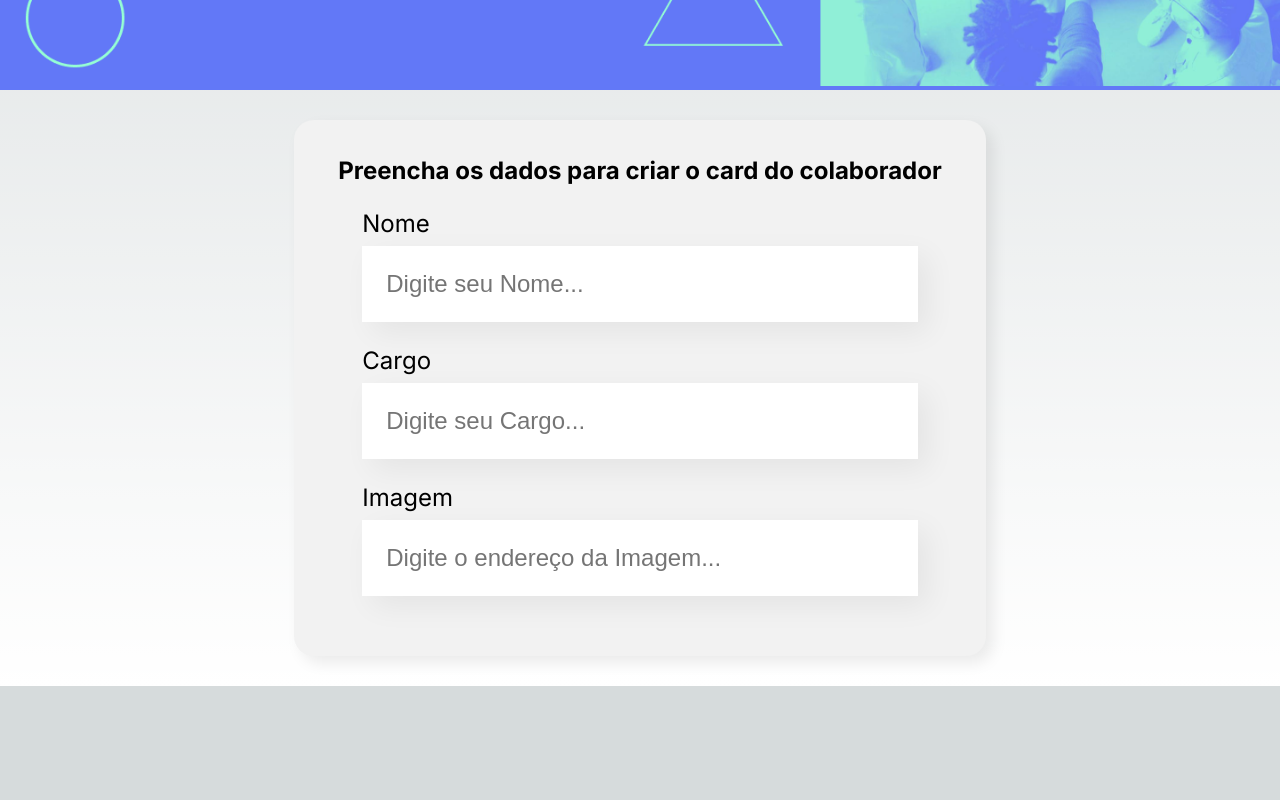
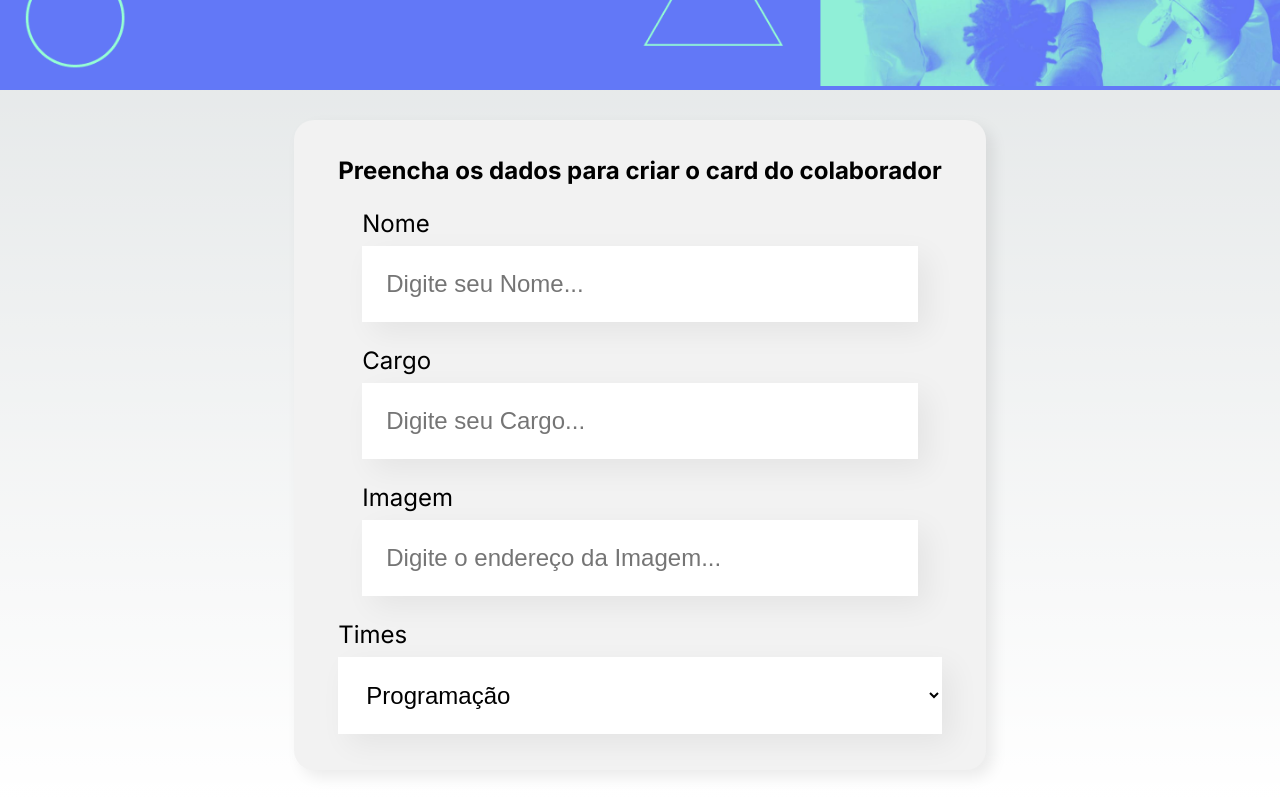
Before and after one commit to xande-rj/React_alurabasic, a Next.js app: page / in a window 1280 px wide. Shown: the part 408-1208 px from the top of the page. Before the commit the page ends 1094 px from the top, so only its background shows below. Built offline with nearby package versions, Linux system fonts and the light colour scheme.

Commit message:
Adição do campo Lista suspensa ao formulario

```diff
--- a/src/app/componetes/Formulario/Formulario.js
+++ b/src/app/componetes/Formulario/Formulario.js
@@ -1,6 +1,18 @@
 import CampoTexto from "../CampoTexto"
+import ListaSuspensa from "../Listasuspensa"
 import "./Formulario.css"
 function Formulario (){
+
+    const times = [
+        'Programação',
+        'Data science',
+        'Devoups',
+        'UX e Design',
+        'Programação',
+        'Inovação',
+        'Front-End',
+    ]
+
     return(
 
         <section className="Formulario">
@@ -9,6 +21,7 @@
             <CampoTexto label="Nome" placeholder="Digite seu Nome"/>
             <CampoTexto label="Cargo" placeholder="Digite seu Cargo"/>
             <CampoTexto label="Imagem" placeholder="Digite o endereço da Imagem"/>
+            <ListaSuspensa label="Times" itens={times}/>
             </form>
         </section>
     )
--- /dev/null
+++ b/src/app/componetes/Listasuspensa/ListaSuspensa.css
@@ -0,0 +1,15 @@
+.lista-suspensa label{
+    display: block;
+    margin-bottom: 8px;
+    font-size: 24px;
+}
+
+.lista-suspensa select{
+    background: #fff;
+    box-shadow: 10px 10px 30px rgb(0, 0, 0,0.06);
+    width: 100%;
+    border: none;
+    font-size: 24px;
+    padding: 24px;
+    box-sizing: border-box;
+}
--- /dev/null
+++ b/src/app/componetes/Listasuspensa/index.js
@@ -0,0 +1,17 @@
+import './ListaSuspensa.css'
+
+const ListaSuspensa = (props)=>{
+    //map faz cada array te devolvendo algo, o forreach não devolve nada
+    return(
+        <div className='lista-suspensa'>
+            <label>
+                {props.label}
+            </label>
+            <select>
+                {props.itens.map(item =><option key={item}>{item}</option>)}
+            </select>
+        </div>
+    )
+}
+
+export default ListaSuspensa
```
